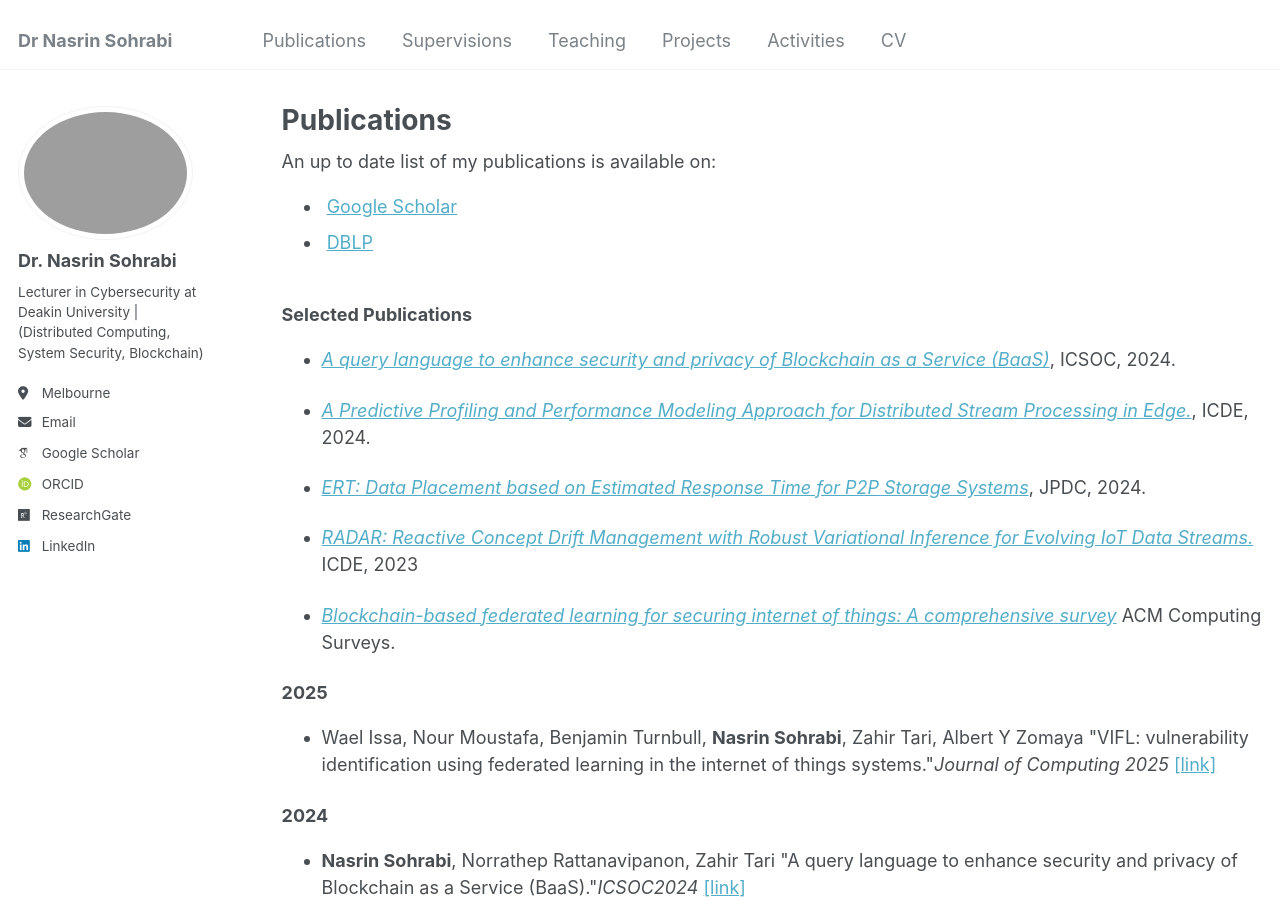
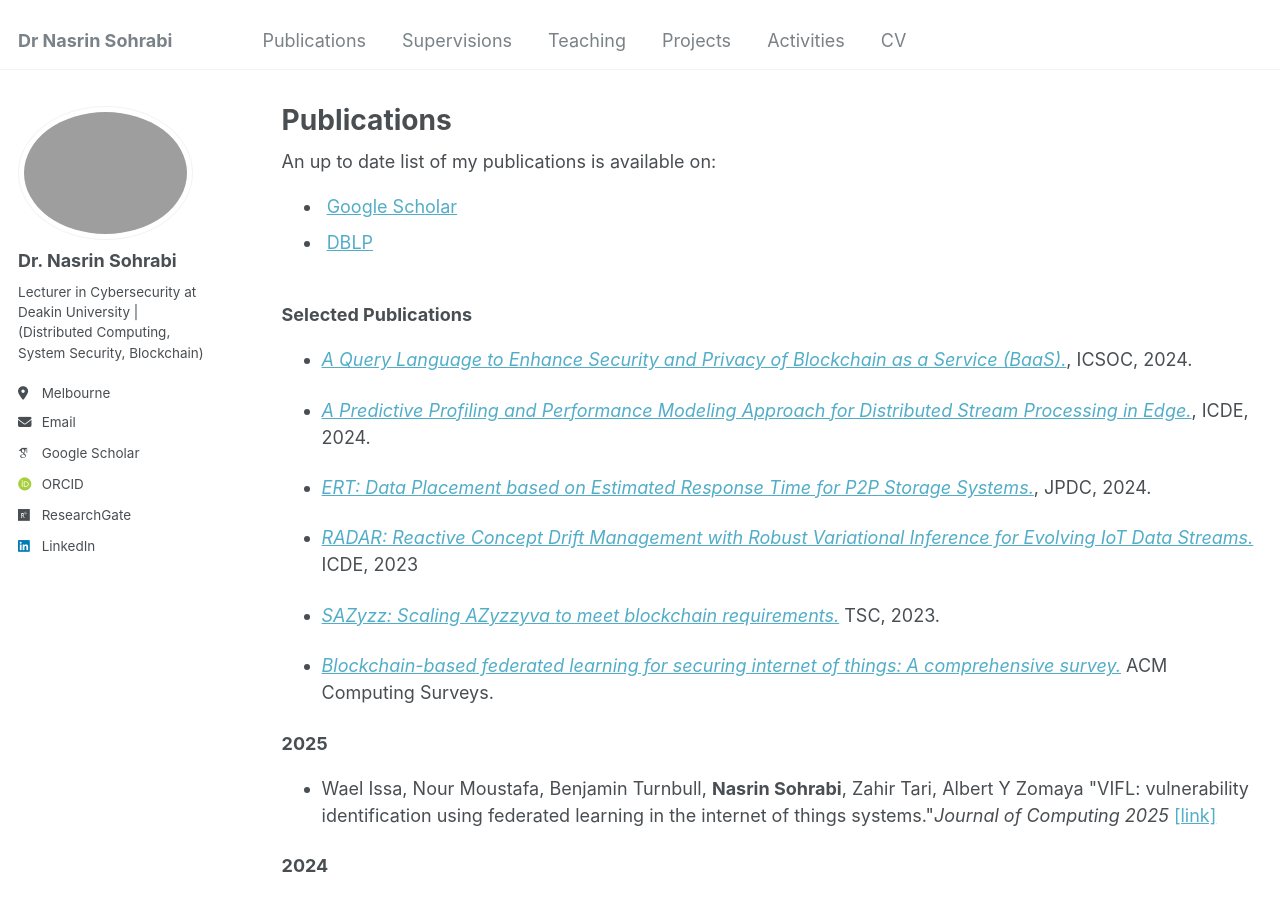
Before and after one commit to Nasrin-Sohrabi/Nasrin-Sohrabi.github.io, a Jekyll site: the page built from _pages/publications.html, in a window 1280 px wide and 900 px high. Built offline with Jekyll 4.4.1, drawn with Linux system fonts in a browser that asks for light colours; some web fonts are replaced.

Commit message:
updating publications

```diff
--- a/_pages/publications.html
+++ b/_pages/publications.html
@@ -40,8 +40,8 @@ author_profile: true
 <br>
 <h style="font-weight: bold;"> Selected Publications</h>
          <ul>
-          <li><p><a href="https://link.springer.com/chapter/10.1007/978-981-96-0808-9_22"><i>A query language to enhance security and privacy of
-              Blockchain as a Service (BaaS)</i></a>, ICSOC, 2024.
+          <li><p><a href="https://link.springer.com/chapter/10.1007/978-981-96-0808-9_22"><i>A Query Language to Enhance Security and Privacy of
+              Blockchain as a Service (BaaS).</i></a>, ICSOC, 2024.
           </p></li>
           <li>
             <p><a href="https://ieeexplore.ieee.org/abstract/document/10598161"><i>A Predictive Profiling and Performance Modeling Approach for
@@ -49,16 +49,20 @@ author_profile: true
           </p></li>
 
           <li><p><a href="https://www.sciencedirect.com/science/article/abs/pii/S0743731524001862"> <i>ERT: Data Placement based on Estimated Response Time
-              for P2P Storage Systems</i></a>, JPDC, 2024.
+              for P2P Storage Systems.</i></a>, JPDC, 2024.
           </p></li>
 
           <li><a href="https://ieeexplore.ieee.org/abstract/document/10184745"><i>RADAR: Reactive Concept Drift Management with Robust
               Variational Inference for Evolving IoT Data Streams.</i></a> ICDE, 2023</p>
             </li>
-            <li><p>
+
+          <li><p><a href="https://ieeexplore.ieee.org/abstract/document/9920227"><i>SAZyzz: Scaling AZyzzyva to meet blockchain requirements.</i></a>
+               TSC, 2023.</p>
+
+          <li><p>
             <a href="https://dl.acm.org/doi/abs/10.1145/3560816"><i>Blockchain-based federated learning for securing internet of things:
-              A comprehensive survey</i></a> ACM Computing Surveys.</p>
-            </li>
+              A comprehensive survey.</i></a> ACM Computing Surveys.</p>
+          </li>
 
 
          </ul>
```
Also changed, not shown: _pages/activities.html (+5 -2 lines).
